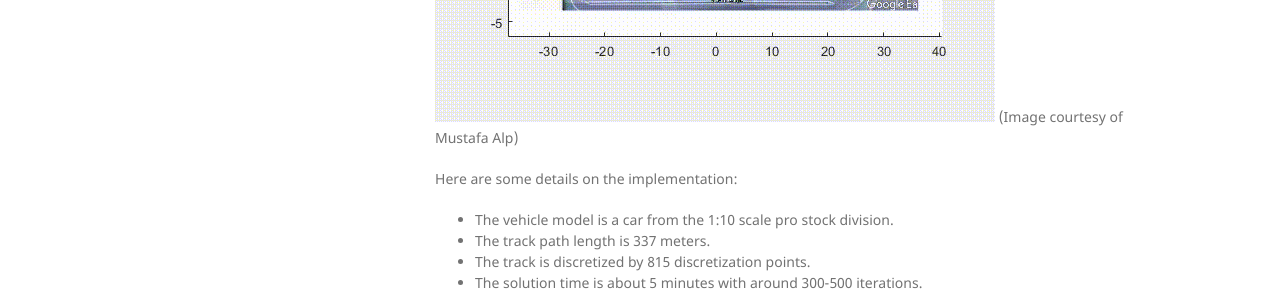
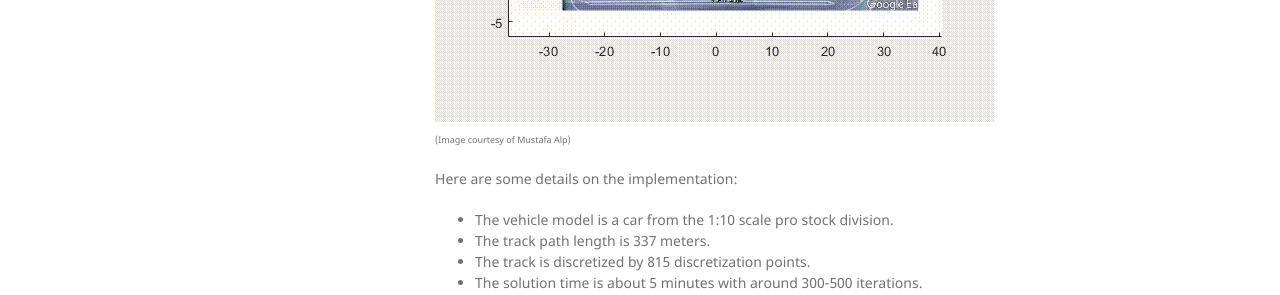
Before and after one commit to OpenOCL/openocl.github.io, a Jekyll site: the page built from _posts/2019-03-14-stock-pro-race-car.md, in a window 1280 px wide. Shown: the part 481-776 px from the top of the page. Built offline with Jekyll 4.4.1, drawn with Linux system fonts in a browser that asks for light colours; our own code applies the rules of GitHub Pages for plain Markdown files.

Commit message:
Update 2019-03-14-stock-pro-race-car.md

```diff
--- a/_posts/2019-03-14-stock-pro-race-car.md
+++ b/_posts/2019-03-14-stock-pro-race-car.md
@@ -8,7 +8,7 @@ hidden: true
 **Mustafa Alp** from the *Polytechnic University of Milan* sent us a great video of his implementation in OpenOCL:
 
 ![Animation of race track](/assets/posts/lapsim_2208_v1.gif)
-(Image courtesy of Mustafa Alp)
+<span style="font-size: xx-small;">(Image courtesy of Mustafa Alp)</span>
 
 Here are some details on the implementation:
 * The vehicle model is a car from the 1:10 scale pro stock division.
```
